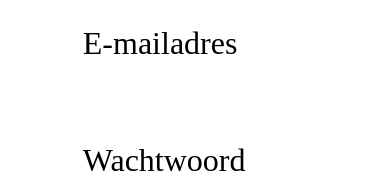
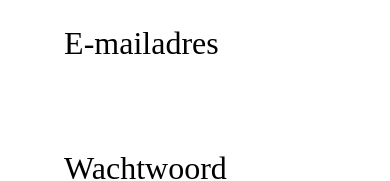
Before and after one commit to jshas/ipmedt4_react, a Next.js app: page /LoginPage in a window 390 px wide. Shown: the part 476-657 px from the top of the page. Built offline with nearby package versions, Linux system fonts and the light colour scheme.

Commit message:
responsive styling fix

```diff
--- a/src/pages/LoginPage.css
+++ b/src/pages/LoginPage.css
@@ -31,7 +31,7 @@
 
 /*
 |--------------------------------------------------------------------------
-|   Form Field
+|   Form Section
 |--------------------------------------------------------------------------
 */
 
@@ -69,7 +69,7 @@
 
 .loginSection__form__inputField > input {
     font-family: var(--font-family-heading);
-    padding: 0.75rem 1rem;
+    padding: 1rem;
     margin-bottom: 2rem;
     border: none;
 }
@@ -130,4 +130,16 @@
         grid-template-columns: repeat(1, minmax(0, 1fr));
         grid-template-areas: "Form";
     }
+
+    .loginSection__figure {
+        display: none;
+    }
+
+    .loginSection__form__inputField {
+        width: 70%;
+    }
+
+    .loginSection__form__btnField {
+        width: 70%;
+    }
 }
```
